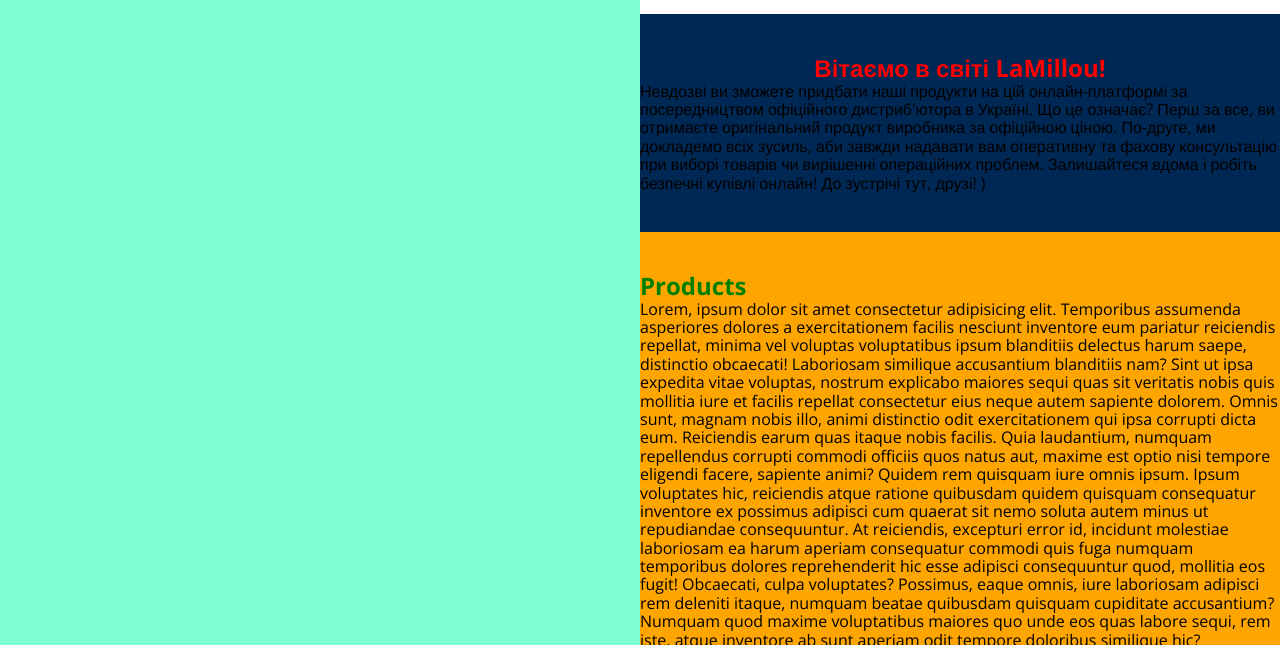
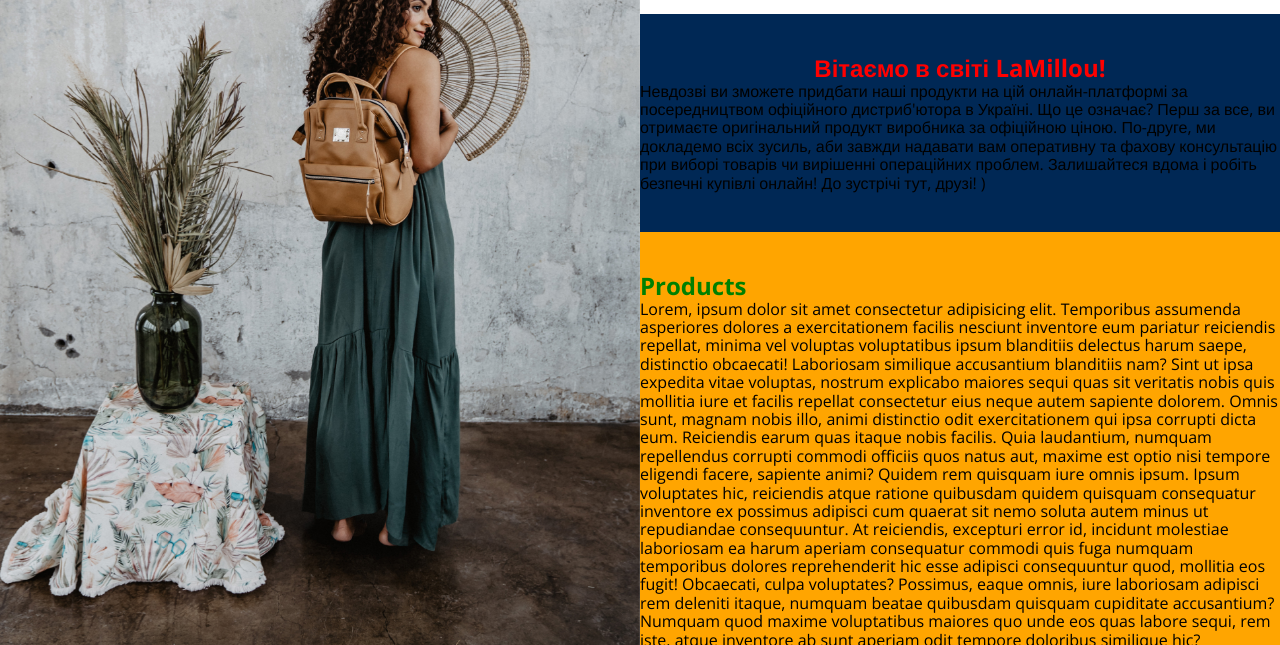
Before and after one commit to wwwax/la-millou, a React app: page / in a window 1280 px wide. Shown: the part 155-800 px from the top of the page. Built offline with nearby package versions, Linux system fonts and the light colour scheme.

Commit message:
slick desktop

```diff
--- a/package.json
+++ b/package.json
@@ -11,6 +11,8 @@
     "react": "^17.0.2",
     "react-dom": "^17.0.2",
     "react-scripts": "4.0.3",
+    "react-slick": "^0.28.1",
+    "slick-carousel": "^1.8.1",
     "web-vitals": "^1.0.1"
   },
   "scripts": {
--- a/src/components/App/App.module.css
+++ b/src/components/App/App.module.css
@@ -2,6 +2,7 @@
   .wrapper {
     display: flex;
     height: 100vh;
+    overflow: hidden;
   }
 
   .wrapper_inner {
--- a/src/components/SliderDesktop/SliderDesktop.js
+++ b/src/components/SliderDesktop/SliderDesktop.js
@@ -1,9 +1,42 @@
+import React from 'react';
+import Slider from 'react-slick';
+
+import 'slick-carousel/slick/slick.css';
+import 'slick-carousel/slick/slick-theme.css';
 import styles from './SliderDesktop.module.css';
 
+import img_1 from '../../img/slider/image-1.jpg';
+import img_2 from '../../img/slider/image-2.jpg';
+import img_3 from '../../img/slider/image-3.jpg';
+
 const SliderDesktop = () => {
+  const settings = {
+    dots: false,
+    infinite: true,
+    slidesToShow: 1,
+    slidesToScroll: 1,
+    arrows: false,
+    autoplay: true,
+    autoplaySpeed: 5000,
+    fade: true,
+    speed: 2000,
+  };
+
   return (
     <div className={styles.sliderDesktop}>
-      <h2 className={styles.title}>SliderDesktop</h2>
+      <Slider {...settings}>
+        <div className={styles.sliderItem}>
+          <img className={styles.sliderImage} src={img_1} alt='product-pic' />
+        </div>
+
+        <div className={styles.sliderItem}>
+          <img className={styles.sliderImage} src={img_2} alt='product-pic' />
+        </div>
+
+        <div className={styles.sliderItem}>
+          <img className={styles.sliderImage} src={img_3} alt='product-pic' />
+        </div>
+      </Slider>
     </div>
   );
 };
--- a/src/components/SliderDesktop/SliderDesktop.module.css
+++ b/src/components/SliderDesktop/SliderDesktop.module.css
@@ -1,11 +1,5 @@
 .sliderDesktop {
-  padding: 40px 0;
-  background-color: aquamarine;
   display: none;
-}
-
-.title {
-  color: tomato;
 }
 
 @media (min-width: 1024px) {
@@ -13,4 +7,16 @@
     display: block;
     width: 50%;
   }
+
+  .sliderItem {
+    width: 100%;
+    height: 100vh;
+  }
+
+  .sliderImage {
+    display: block;
+    width: 100%;
+    height: 100%;
+    object-fit: cover;
+  }
 }
```
Also changed, not shown: src/img/slider/image-1.jpg (added), src/img/slider/image-2.jpg (added), src/img/slider/image-3.jpg (added), 1 other file.
